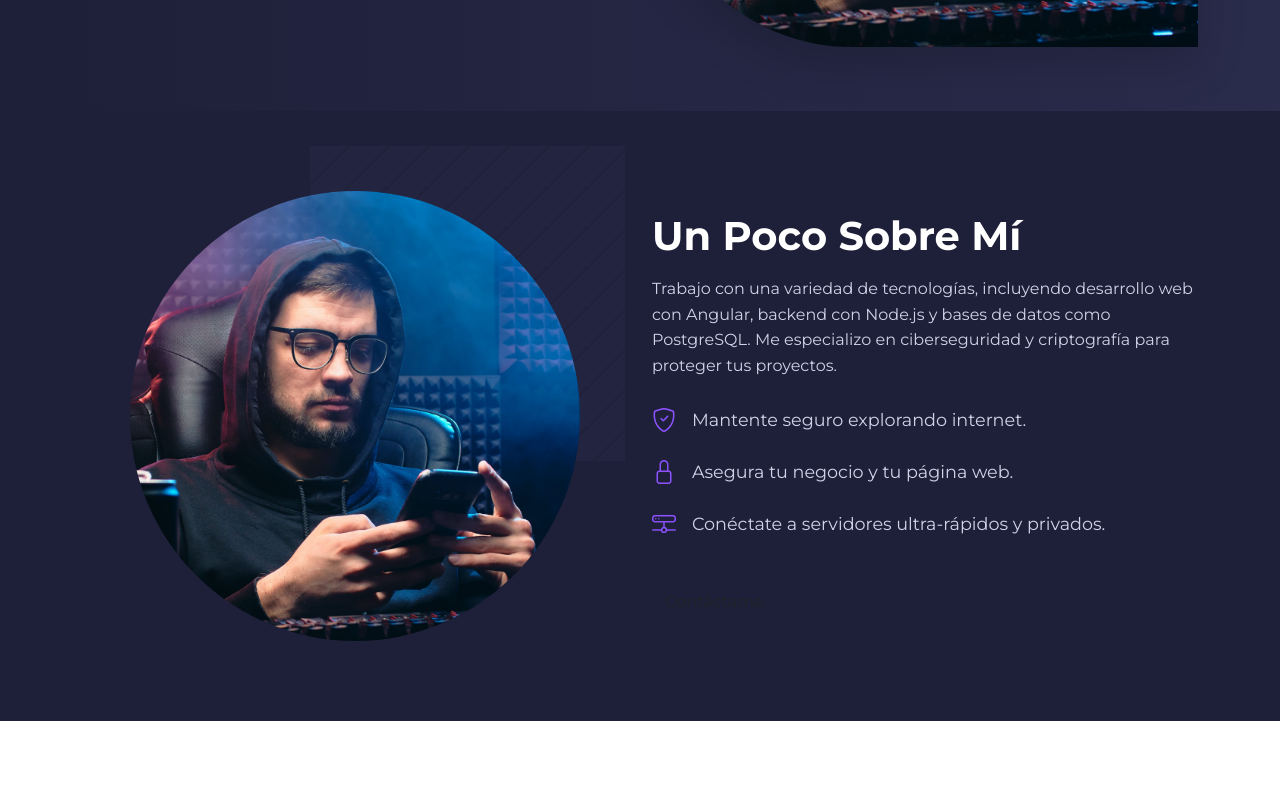
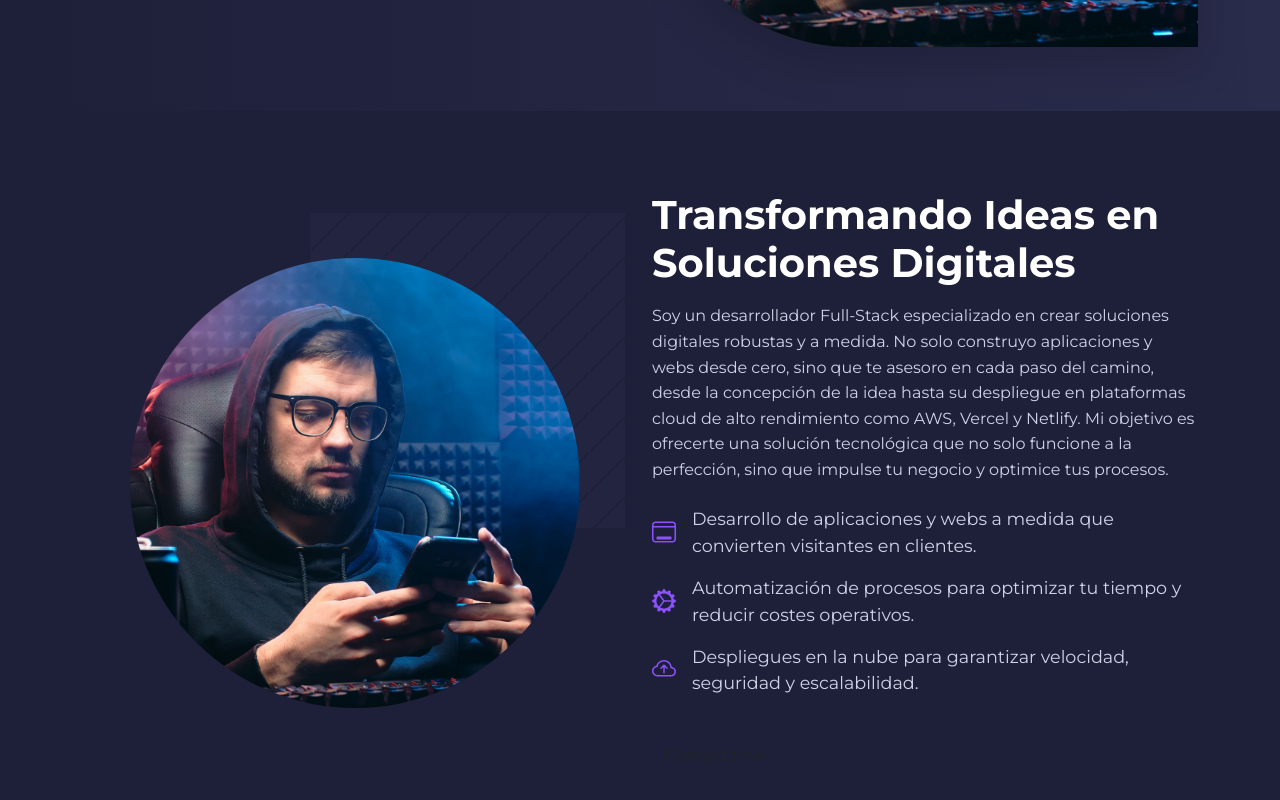
Before and after one commit to CarlosGorostiaga/portfolio, an Angular app: page / in a window 1280 px wide. Shown: the part 582-1382 px from the top of the page. Before the commit the page ends 1303 px from the top, so only its background shows below. Built offline with nearby package versions, Linux system fonts and the light colour scheme.

Commit message:
Cambios en descripciones

```diff
--- a/src/app/components/about-me/about-me.component.html
+++ b/src/app/components/about-me/about-me.component.html
@@ -1,37 +1,56 @@
 <section class="about-me-section">
   <div class="container">
     <div class="row align-items-center">
-
       <div class="col-lg-6 mb-4 mb-lg-0">
         <div class="image-wrapper">
-          <img src="assets/images/about_img2.jpg" alt="Foto de perfil de Carlos Gorostiaga" class="profile-image">
+          <img
+            src="assets/images/about_img2.jpg"
+            alt="Foto de perfil de Carlos Gorostiaga"
+            class="profile-image"
+          />
         </div>
       </div>
 
       <div class="col-lg-6">
-        <h2 class="section-title mb-3">Un Poco Sobre Mí</h2>
+        <h2 class="section-title mb-3">
+          Transformando Ideas en Soluciones Digitales
+        </h2>
         <p class="section-paragraph mb-4">
-          Trabajo con una variedad de tecnologías, incluyendo desarrollo web con Angular, backend con Node.js y bases de datos como PostgreSQL. Me especializo en ciberseguridad y criptografía para proteger tus proyectos.
+          Soy un desarrollador Full-Stack especializado en crear soluciones
+          digitales robustas y a medida. No solo construyo aplicaciones y webs
+          desde cero, sino que te asesoro en cada paso del camino, desde la
+          concepción de la idea hasta su despliegue en plataformas cloud de alto
+          rendimiento como AWS, Vercel y Netlify. Mi objetivo es ofrecerte una
+          solución tecnológica que no solo funcione a la perfección, sino que
+          impulse tu negocio y optimice tus procesos.
         </p>
 
         <ul class="feature-list list-unstyled">
           <li class="mb-3">
-            <i class="bi bi-shield-check"></i>
-            <span>Mantente seguro explorando internet.</span>
+            <i class="bi bi-window-desktop"></i>
+            <span
+              >Desarrollo de aplicaciones y webs a medida que convierten
+              visitantes en clientes.</span
+            >
           </li>
           <li class="mb-3">
-            <i class="bi bi-lock"></i>
-            <span>Asegura tu negocio y tu página web.</span>
+            <i class="bi bi-gear-wide-connected"></i>
+            <span
+              >Automatización de procesos para optimizar tu tiempo y reducir
+              costes operativos.</span
+            >
           </li>
           <li class="mb-3">
-            <i class="bi bi-hdd-network"></i>
-            <span>Conéctate a servidores ultra-rápidos y privados.</span>
+            <i class="bi bi-cloud-arrow-up"></i>
+            <span
+              >Despliegues en la nube para garantizar velocidad, seguridad y
+              escalabilidad.</span
+            >
           </li>
         </ul>
 
         <a routerLink="/contact" class="btn btn-main mt-4">Contáctame</a>
       </div>
-
     </div>
   </div>
 </section>
```
